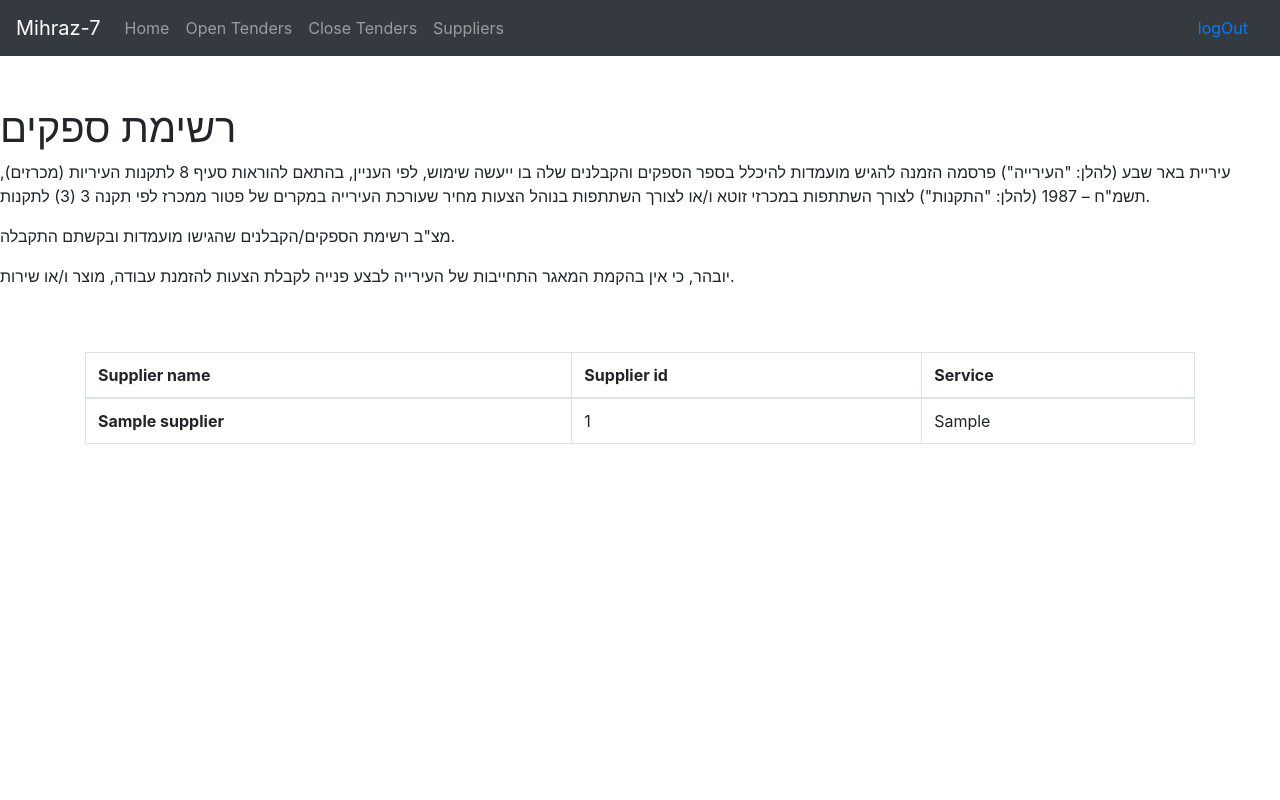
After one commit to elad2235/mihraz7, a Django app: page /login/suppliers/ in a window 1280 px wide. The commit adds this page. Run offline with Django 3.2, Linux system fonts and the light colour scheme; tables that the repository leaves empty hold one stand-in row (values such as "Sample post"); some libraries are stand-ins or nearby versions.

Commit message:
PM2020T9-25  suppliers page

```diff
--- a/mihraz7/account/templates/account/homePage.html
+++ b/mihraz7/account/templates/account/homePage.html
@@ -85,6 +85,9 @@
           </li>
           <li class="nav-item">
             <a class="nav-link" href="{% url 'CloseTenders' %}">Close Tenders</a>
+          </li>
+          <li class="nav-item">
+            <a class="nav-link" href="{% url 'supp_page' %}">Suppliers</a>
           </li>
         </ul>
       </div>
--- a/mihraz7/account/templates/account/login_user.html
+++ b/mihraz7/account/templates/account/login_user.html
@@ -116,7 +116,7 @@
 
         <br><br>
         <div class="header">
-          <h1>welcom</h1>
+          <h1>Welcome</h1>
         </div>
 
         <form id ="login" class="input-group" action="/account/login_user/" method="POST">
--- a/mihraz7/account/urls.py
+++ b/mihraz7/account/urls.py
@@ -1,5 +1,6 @@
 from django.urls import path, include
 from . import views
+from suppliers import views as supp_views
 
 from account.views import (
     registration_view
@@ -11,4 +12,5 @@ urlpatterns = [
     path('logOut/',views.logOut,name="account_logout"),
     path('', views.login_user, name='home'),
     path('Tenders/',views.Tenders,name="Tender"),
+    path('suppliers/', supp_views.supp_page, name="supp_page"),
 ]
--- /dev/null
+++ b/mihraz7/suppliers/templates/suppliers/supp_page.html
@@ -0,0 +1,92 @@
+<link
+  rel="stylesheet"
+  href="https://stackpath.bootstrapcdn.com/bootstrap/4.4.1/css/bootstrap.min.css"
+  integrity="sha384-Vkoo8x4CGsO3+Hhxv8T/Q5PaXtkKtu6ug5TOeNV6gBiFeWPGFN9MuhOf23Q9Ifjh"
+  crossorigin="anonymous"
+/>
+<link
+  rel="stylesheet"
+  href="https://cdnjs.cloudflare.com/ajax/libs/font-awesome/4.7.0/css/font-awesome.min.css"
+/>
+<style></style>
+<!DOCTYPE html>
+<html lang="en">
+  <head>
+    <meta charset="UTF-8" />
+    <meta name="viewport" content="width=device-width, initial-scale=1.0" />
+    <title>Suppliers page</title>
+  </head>
+  <body>
+    <nav class="navbar navbar-expand-lg navbar-dark bg-dark">
+      <a class="navbar-brand" href="#">Mihraz-7</a>
+      <button
+        class="navbar-toggler"
+        type="button"
+        data-toggle="collapse"
+        data-target="#navbarNav"
+        aria-controls="navbarNav"
+        aria-expanded="false"
+        aria-label="Toggle navigation"
+      >
+        <span class="navbar-toggler-icon"></span>
+      </button>
+      <div class="collapse navbar-collapse" id="navbarNav">
+        <ul class="navbar-nav">
+          <li class="nav-item">
+            <a class="nav-link" href="{% url 'homePage' %}"
+              >Home <span class="sr-only">(current)</span></a
+            >
+          </li>
+          <li class="nav-item">
+            <a class="nav-link" href="{% url 'Tender' %}">Open Tenders</a>
+          </li>
+          <li class="nav-item">
+            <a class="nav-link" href="{% url 'CloseTenders' %}">Close Tenders</a>
+          </li>
+          <li class="nav-item">
+            <a class="nav-link" href="{% url 'supp_page' %}">Suppliers</a>
+          </li>
+        </ul>
+      </div>
+      <a class="nav-link" href="{% url 'account_logout' %}">logOut</a>
+    </nav>
+   <br><br>
+   <h1>רשימת ספקים</h1>
+   <p>עיריית באר שבע (להלן: "העירייה") פרסמה הזמנה להגיש מועמדות להיכלל בספר הספקים והקבלנים שלה בו ייעשה שימוש, לפי העניין, בהתאם להוראות סעיף 8 לתקנות העיריות (מכרזים), תשמ"ח – 1987 (להלן: "התקנות") לצורך השתתפות במכרזי זוטא ו/או לצורך השתתפות בנוהל הצעות מחיר שעורכת העירייה במקרים של פטור ממכרז לפי תקנה 3 (3) לתקנות.</p>
+   <p>מצ"ב רשימת הספקים/הקבלנים שהגישו מועמדות ובקשתם התקבלה.</p>
+   <p>יובהר, כי אין בהקמת המאגר התחייבות של העירייה לבצע פנייה לקבלת הצעות להזמנת עבודה, מוצר ו/או שירות.</p>
+   <br><br>
+   <div class="Suppliers">
+       <div class="container">
+           <div class="row">
+               <div class="col-12">
+                   <table class="table table-bordered">
+                       <thead>
+                           <tr>
+                               <th scope="col">Supplier name</th>
+                               <th scope="col">Supplier id</th>
+                               <th scope="col">Service</th>
+                            </tr>
+                        </thead>
+                          <tbody>
+                               {% for supplier in suppliers %}
+
+                              <form action="/suppliers/supp_page/" method="POST">
+                                 {% csrf_token %}
+                                 <div class="supplier">
+                                   <tr>
+                                     <th scope="row">{{ supplier.Supplier_name }}</th>
+                                     <td>{{ supplier.Supplier_id }}</td>
+                                     <td>{{ supplier.Service }}</td>
+                                  </tr>
+                                 </div>
+                              </form>
+                               {% endfor %}
+                          </tbody>
+                   </table>
+               </div>
+           </div>
+       </div>
+   </div>
+  </body>
+</html>
--- a/mihraz7/suppliers/views.py
+++ b/mihraz7/suppliers/views.py
@@ -1,3 +1,8 @@
 from django.shortcuts import render
 
-# Create your views here.
+from . import models
+from suppliers import views
+
+def supp_page(request):
+	all_suppliers = models.Supplier.objects.all()
+	return render(request,'suppliers/supp_page.html',{'suppliers': all_suppliers})
--- a/mihraz7/tenders/templates/tenders/CloseTenders.html
+++ b/mihraz7/tenders/templates/tenders/CloseTenders.html
@@ -43,6 +43,9 @@
           <li class="nav-item">
             <a class="nav-link" href="{% url 'CloseTenders' %}">Close Tenders</a>
           </li>
+          <li class="nav-item">
+            <a class="nav-link" href="{% url 'supp_page' %}">Suppliers</a>
+          </li>
         </ul>
       </div>
       <a class="nav-link" href="{% url 'account_logout' %}">logOut</a>
--- a/mihraz7/tenders/urls.py
+++ b/mihraz7/tenders/urls.py
@@ -1,5 +1,6 @@
 from django.urls import path, include
 from . import views
+from suppliers import views as supp_views
 
 from account.views import (
     registration_view
@@ -11,4 +12,5 @@ urlpatterns = [
     path('Tenders/',views.Tenders,name="Tender"),
     path('CloseTenders/',views.CloseTenders,name="CloseTenders"),
     path('RegisterOffer/',views.RegisterOffer),
+    path('suppliers/', supp_views.supp_page, name="supp_page"),
 ]
--- a/mihraz7/tenders/views.py
+++ b/mihraz7/tenders/views.py
@@ -21,10 +21,7 @@ def Tenders(request):
 
 def CloseTenders(request):
 	all_tenders = models.Tender.objects.all()
-
-
 	return render(request,'tenders/CloseTenders.html',{ 'tenders': all_tenders, 'message':'','tenderId':None})
-
 
 def RegisterOffer(request):
 	all_tenders = models.Tender.objects.all()
```
Also changed, not shown: mihraz7/suppliers/tests/test_integration_suppliers.py (+1 -1 lines), mihraz7/suppliers/urls.py (added, +7 -0 lines), mihraz7/tenders/templates/tenders/Tenders.html (+4 -3 lines).
